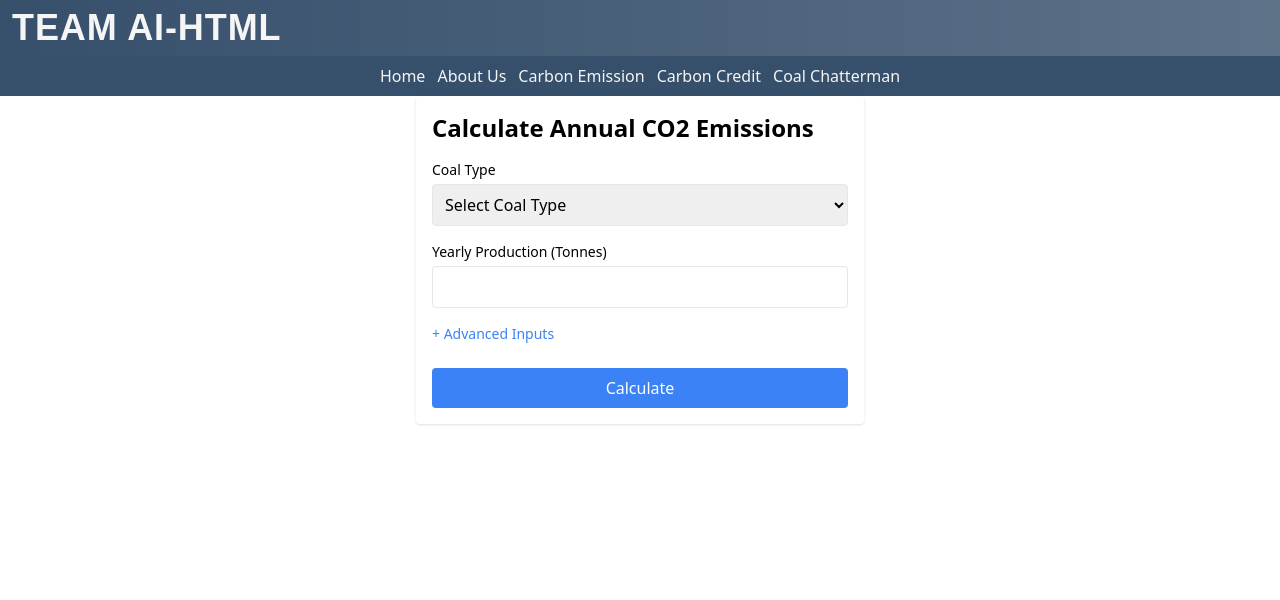
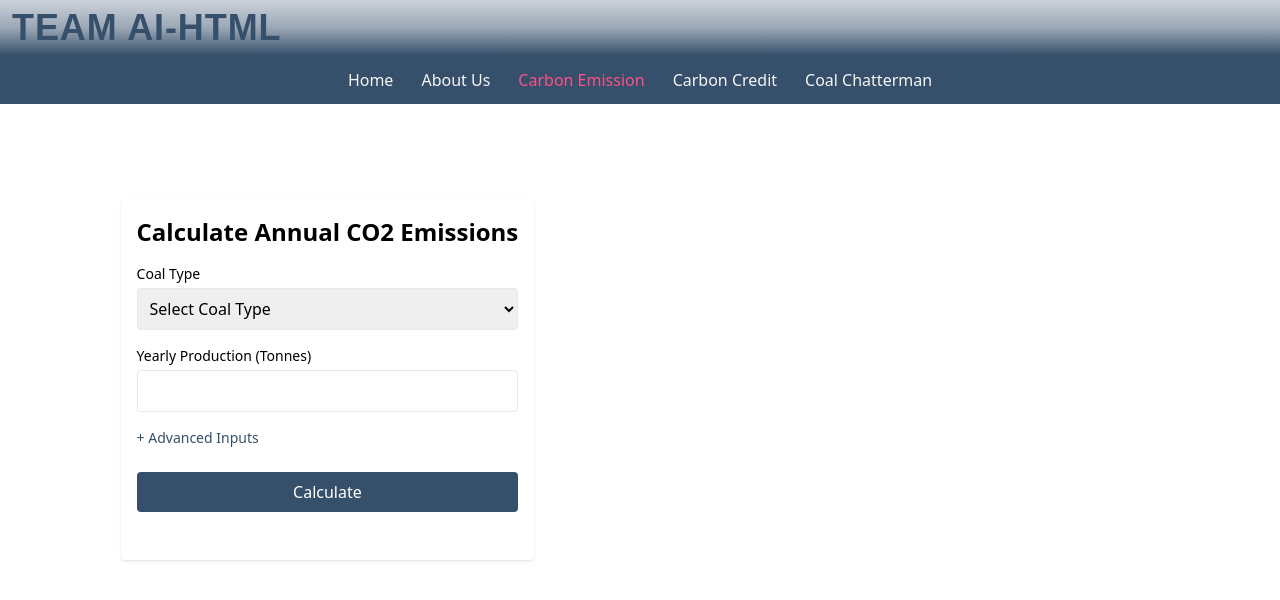
Before and after one commit to TIDYMOUSE/Carbon-Footprint, a React (Create React App) app: page /carbon-emission in a window 1280 px wide. Shown: the top 600 px of the page. Built offline with nearby package versions, Linux system fonts and the light colour scheme.

Commit message:
feat: formupdated

```diff
--- a/src/components/Navbar.jsx
+++ b/src/components/Navbar.jsx
@@ -1,27 +1,55 @@
-import React from "react";
-import { NavLink } from "react-router-dom";
+import React, { useEffect, useState } from "react";
+import { NavLink, useLocation } from "react-router-dom";
 
 function Navbar() {
+  const location = useLocation();
+  const activeLink= location.pathname;
+  const [isScrolled, setIsScrolled] = useState(false);
+  const [prevScrollpos, setPrevScrollpos] = useState(window.scrollY);
+  const [top, setTop] = useState(0);
+  useEffect(()=>{
+    console.log(activeLink);
+    const handleScroll = () => {
+      const currentScrollPos = window.scrollY;
+      if (prevScrollpos > currentScrollPos) {
+        setTop(0); // Show navbar
+      } else {
+        setTop(-50); // Hide navbar
+      }
+      setPrevScrollpos(currentScrollPos);
+
+      if (window.scrollY > 100) {
+        setIsScrolled(true);
+      } else {
+        setIsScrolled(false);
+      }
+    };
+
+    window.addEventListener('scroll', handleScroll);
+    return () => {
+      window.removeEventListener('scroll', handleScroll);
+    };
+  },[prevScrollpos])
   return (
-    <nav className="w-full">
-      <div className="bg-gradient-to-r from-secondary   to-secondary/80  text-4xl text-background py-2 px-3 font-action tracking-wide font-semibold">
+    <nav className="w-full relative" >
+      <div className="bg-gradient-to-b from-secondary/25 via-secondary/50 to-secondary  text-4xl text-secondary py-2 px-3 font-action tracking-wide font-semibold">
         TEAM AI-HTML
       </div>
-      <div className="bg-secondary flex justify-center p-2 gap-3 text-background ">
-        <NavLink to="/" className=" hover:font-semibold cursor-pointer ">
+      <div className= {`w-[100%] z-50 transition-all ease-in-out  bg-secondary flex justify-center p-2 gap-3 text-background ${isScrolled ? `fixed`:''}`} style={{top: `${top}px`}}>
+        <NavLink to="/" className=  {`px-2 py-1 ${activeLink === '/' ? 'text-accent' :''} hover:font-semibold cursor-pointer`} >
           Home
         </NavLink>
-        <div className=" hover:font-semibold cursor-pointer ">About Us</div>
+        <div className= {`px-2 py-1 hover:font-semibold cursor-pointer`} >About Us</div>
         <NavLink
           to="carbon-emission"
-          className=" hover:font-semibold cursor-pointer "
+          className={`px-2 py-1 ${activeLink === '/carbon-emission' ? 'text-accent':''} hover:font-semibold cursor-pointer `}
         >
           Carbon Emission
         </NavLink>
-        <div className=" hover:font-semibold cursor-pointer ">
+        <div className="px-2 py-1 hover:font-semibold cursor-pointer ">
           Carbon Credit
         </div>
-        <div className=" hover:font-semibold cursor-pointer ">
+        <div className="px-2 py-1 hover:font-semibold cursor-pointer ">
           Coal Chatterman
         </div>
       </div>
--- a/src/index.css
+++ b/src/index.css
@@ -3,3 +3,9 @@
 @tailwind utilities;
 
 @import url("https://fonts.googleapis.com/css2?family=Oswald:wght@400;500;600&family=Lexend:wght@400;500;600&family=Poppins:wght@400;500;600&display=swap");
+
+*{
+    margin:0;
+    padding: 0;
+    box-sizing: border-box;
+}
--- a/src/pages/CarbonEmission.jsx
+++ b/src/pages/CarbonEmission.jsx
@@ -1,4 +1,4 @@
-import React, { useState } from "react";
+import React, { useEffect, useState } from "react";
 import { annualCO2inMilTonnes } from "../utils/emission";
 import data from "../constants/emission.json";
 
@@ -10,7 +10,7 @@ function CarbonEmission() {
   const [exclusionFactor, setExclusionFactor] = useState(null);
   const [conversionFactor, setConversionFactor] = useState(null);
   const [co2EmissionFactor, setCo2EmissionFactor] = useState(null);
-
+  const [calculations, setCalculations] = useState([]);
   const handleCoalTypeChange = (e) => {
     const selectedCoalType = e.target.value;
     setCoalType(selectedCoalType);
@@ -25,22 +25,38 @@ function CarbonEmission() {
       setExclusionFactor(0.017);
     }
   };
-
+  const handleRemove = (index) => {
+    setCalculations(calculations.filter((_, i) => i !== index));
+  };
   const handleSubmit = (e) => {
+    if(!coalType.length){
+      alert("Choose a valid coal type")
+      return
+    }
     e.preventDefault();
-    alert(
-      `Annual CO2 Emissions: ${annualCO2inMilTonnes(
+    const emission = annualCO2inMilTonnes(
       yearlyProduction,
       coalType,
       exclusionFactor,
       conversionFactor,
       co2EmissionFactor
-      ).toFixed(2)} million tonnes`
-    );
+    ).toFixed(2);
+    alert(`Annual CO2 in MllTonnes is ${emission}`);
+
+    const newCalculation = {
+      coalType,
+      yearlyProduction,
+      emission,
     };
+    setCalculations([...calculations, newCalculation]);
+  };
+  useEffect(() => {
+    console.log(calculations);
+  }, [calculations]);
 
   return (
-    <div className="max-w-md mx-auto p-4 bg-white rounded shadow">
+    <div className={`pt-24 pb-36 flex justify-evenly ${showAdvanced ? "h-[868px]" :"h-[600px]"} `}>
+      <div className="max-w-md mx-auto p-4 bg-white rounded shadow ">
         <h2 className="text-2xl font-bold mb-4">
           Calculate Annual CO2 Emissions
         </h2>
@@ -52,7 +68,7 @@ function CarbonEmission() {
               value={coalType}
               onChange={handleCoalTypeChange}
             >
-            <option value="">Select Coal Type</option>
+              <option value="" >Select Coal Type</option>
               {Object.keys(data).map((type) => (
                 <option key={type} value={type}>
                   {type}
@@ -77,7 +93,7 @@ function CarbonEmission() {
           <button
             type="button"
             onClick={() => setShowAdvanced(!showAdvanced)}
-          className="flex items-center text-sm text-blue-500 hover:underline mb-4"
+            className="flex items-center text-sm text-secondary hover:underline mb-4"
           >
             {showAdvanced ? "-" : "+"} Advanced Inputs
           </button>
@@ -123,12 +139,45 @@ function CarbonEmission() {
 
           <button
             type="submit"
-          className="w-full bg-blue-500 text-white py-2 rounded mt-2"
+            className="w-full bg-secondary text-white py-2 rounded mt-2"
           >
             Calculate
           </button>
         </form>
       </div>
+      <div className="w-96 mx-auto">
+
+      <div className= {`p-4 bg-white rounded shadow  h-[100%] ${calculations.length ===0?"hidden":""} ${calculations.length >2?"overflow-y-scroll":""} `}>
+        <h2 className="text-2xl font-bold mb-4">Previous Calculations</h2>
+        <ul>
+          {calculations.map((calc, index) => (
+            <li key={index} className="mb-4 border-2 border-primary px-3 py-2 rounded-md relative">
+              <div>
+                <strong>Coal Type:</strong> {calc.coalType}
+              </div>
+              <div>
+                <strong>Yearly Production:</strong> {calc.yearlyProduction}{" "}
+                tonnes
+              </div>
+              <div>
+                <strong>CO2 Emissions:</strong> {calc.emission} million tonnes
+              </div>
+              <button
+                  onClick={() => handleRemove(index)}
+                  className="text-xs text-red-500 mt-2 border-2 border-red-500 px-1 rounded-2xl absolute right-1 -top-1"
+                >
+                  X
+                </button>
+            </li>
+          ))}
+        </ul>
+          <div className="">
+
+          <h2 className="text-2xl font-bold mb-4">Total Emissions = {calculations.reduce((total,object)=>{return total+parseFloat(object.emission)},0)} <span className="text-nowrap"> million tonnes </span></h2>
+          </div>
+      </div>
+      </div>
+    </div>
   );
 }
 
```
Lines whose indentation alone changed are shown as unchanged.
